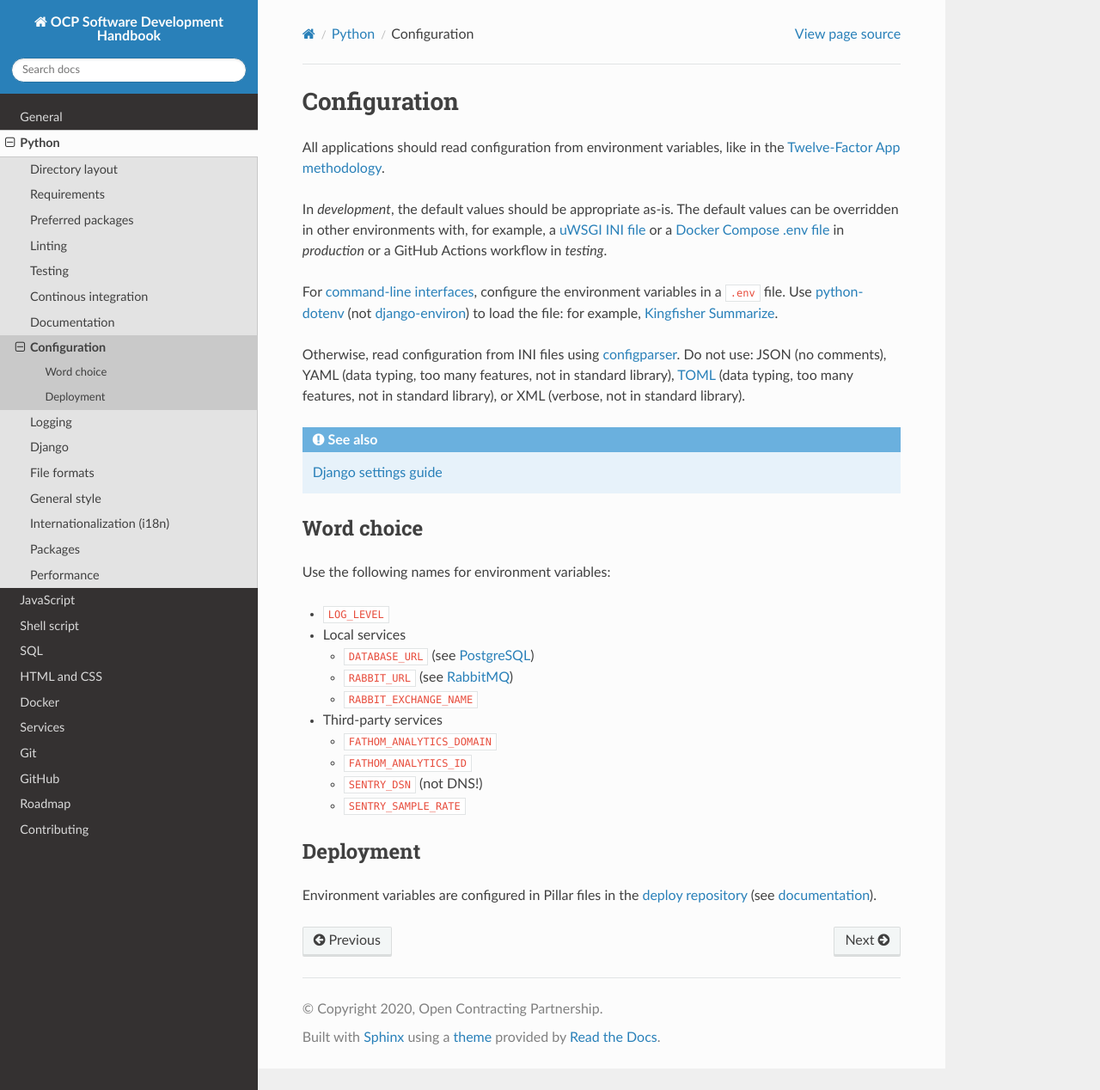
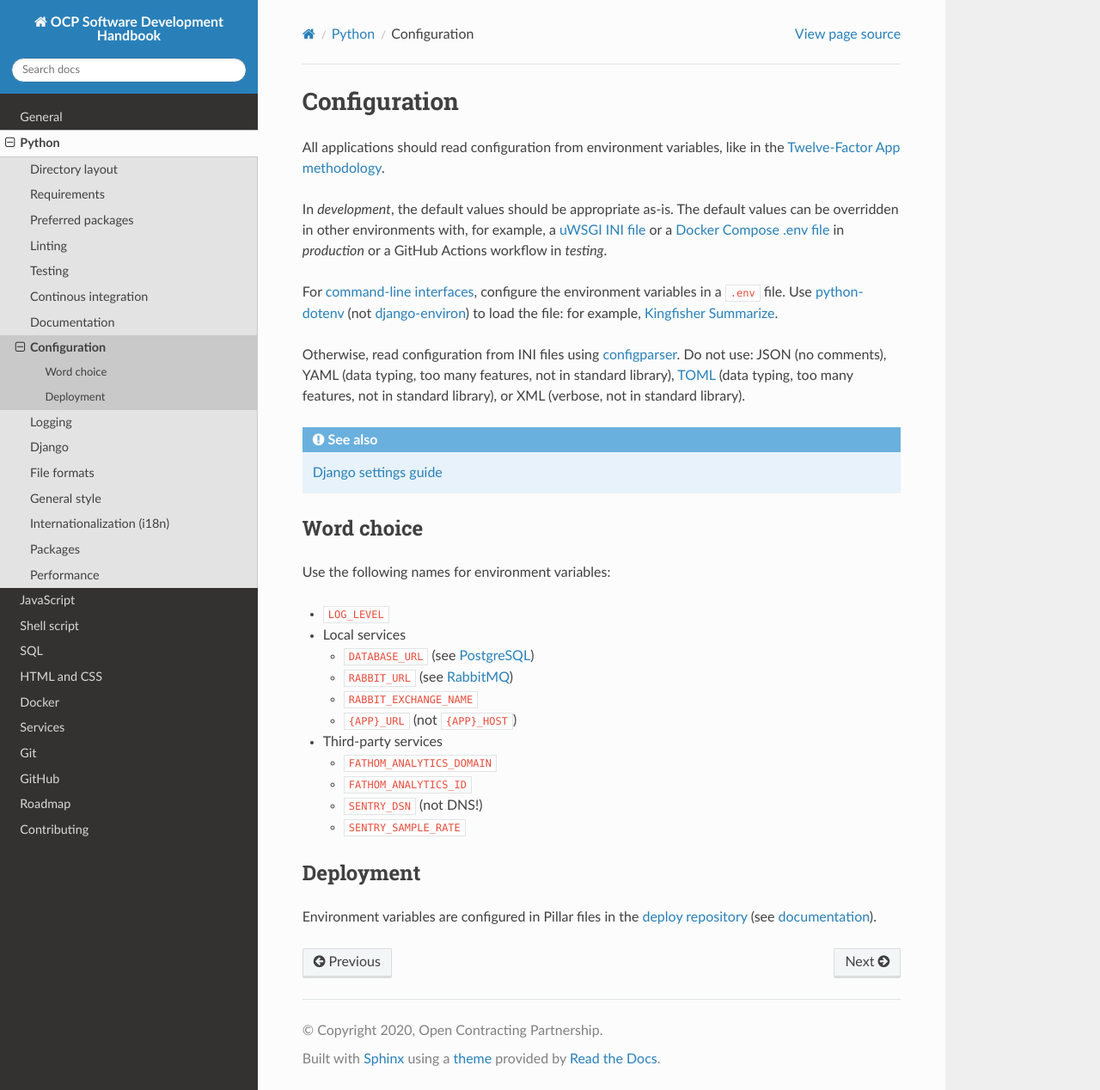
Before and after one commit to open-contracting/software-development-handbook, a Sphinx documentation site: the page built from docs/python/settings.rst, in a window 1280 px wide and 1268 px high. Shown: the whole window at 86% size. Built offline with Sphinx 7.4.7 and the Read the Docs theme 2.0.0, drawn with Linux system fonts in a browser that asks for light colours.

Commit message:
python/settings: Add settings name convention

```diff
--- a/docs/python/settings.rst
+++ b/docs/python/settings.rst
@@ -25,6 +25,7 @@ Use the following names for environment variables:
    -  ``DATABASE_URL`` (see :doc:`../services/postgresql`)
    -  ``RABBIT_URL`` (see :doc:`../services/rabbitmq`)
    -  ``RABBIT_EXCHANGE_NAME``
+   -  ``{APP}_URL`` (not ``{APP}_HOST``)
 
 -  Third-party services
 
```
